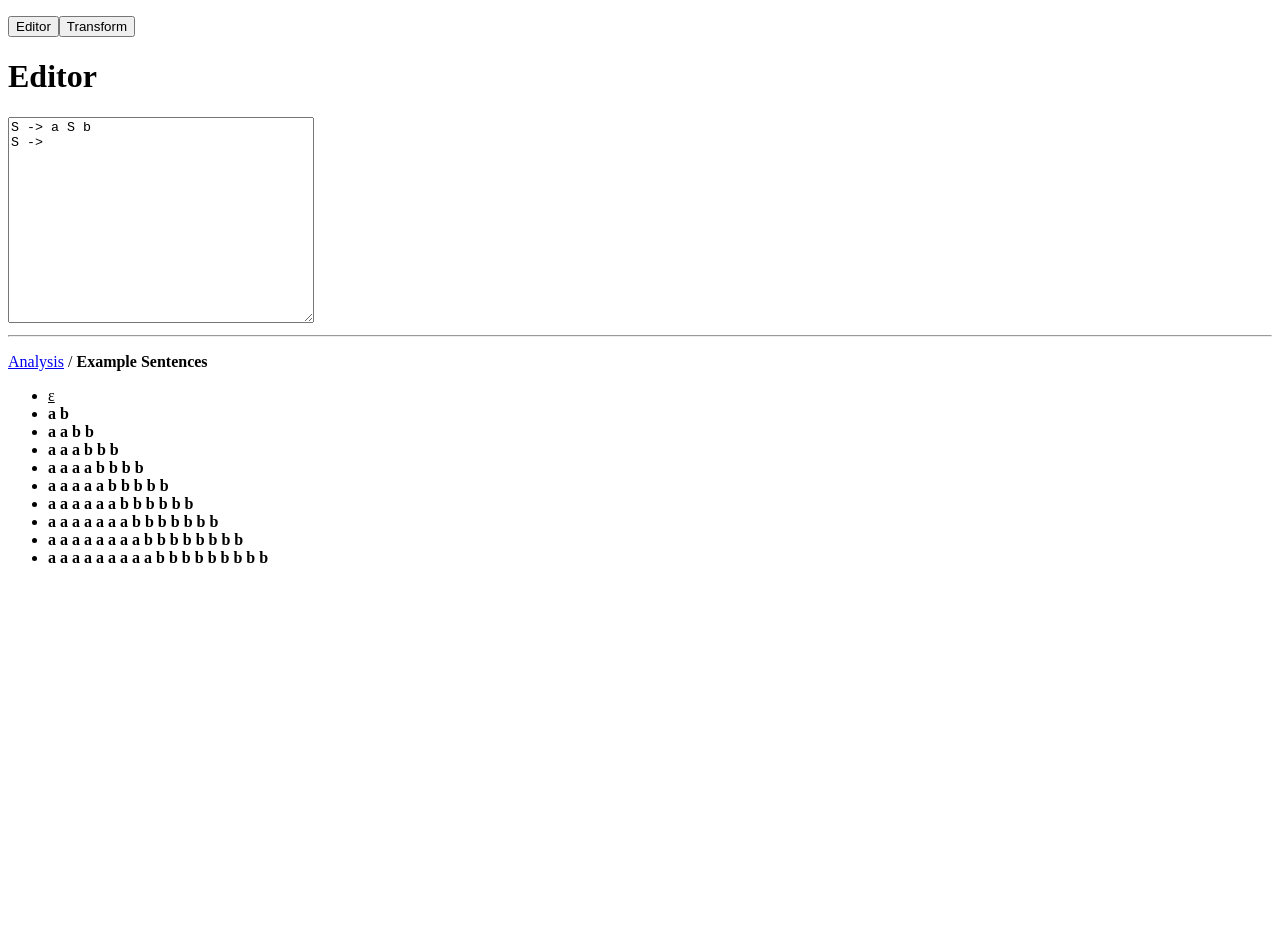
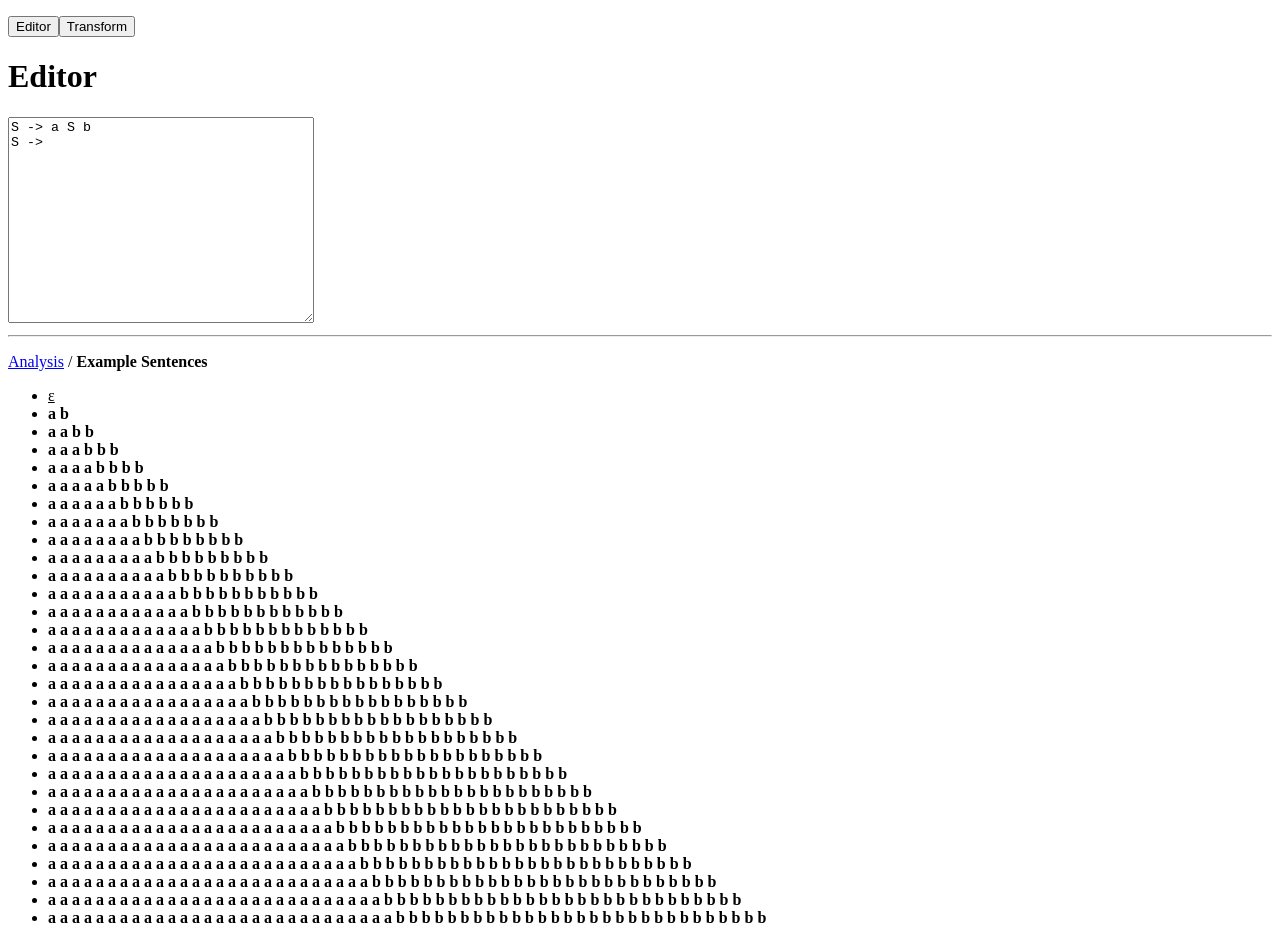
Before and after one commit to zsfelber/grammophone, a React (Create React App) app: page /sentences in a window 1280 px wide. Before the commit the page ends 800 px from the top, so only its background shows below. Built offline with nearby package versions, Linux system fonts and the light colour scheme; the HTML template or start-up script is replaced by a standard one; what viz.js would draw is missing.

Commit message:
Don't limit on Example Sentences page.

```diff
--- a/src/Sentences/index.js
+++ b/src/Sentences/index.js
@@ -3,7 +3,7 @@ import { formatSentence } from '../helpers';
 
 class Sentences extends Component {
   render() {
-    const sentences = this.props.grammar.calculate('grammar.sentences').slice(0, 10).map((sentence, index) => {
+    const sentences = this.props.grammar.calculate('grammar.sentences').map((sentence, index) => {
       return (
         <li key={`sentence-${index}`}>{formatSentence(sentence, this.props.grammar)}</li>
       );
```
